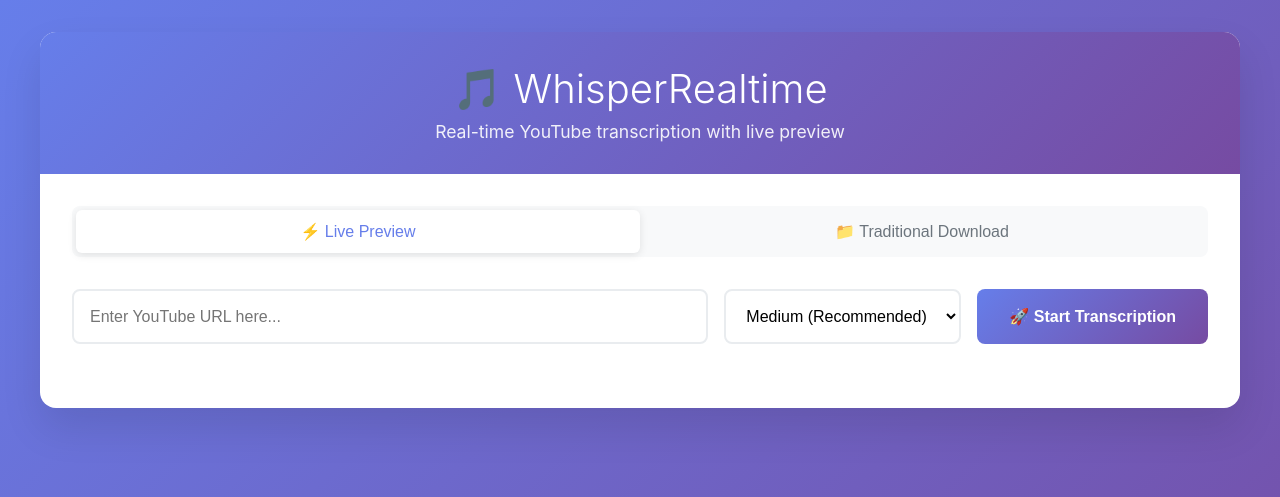
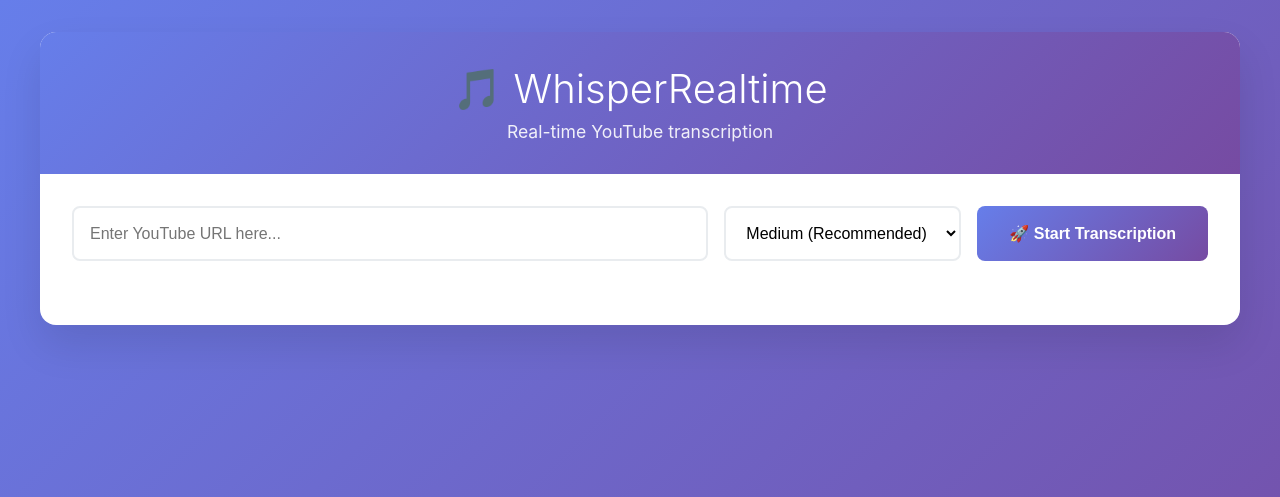
Before and after one commit to MinjaeKim09/whisperYTtoSRT, a FastAPI app: page / in a window 1280 px wide. Shown: the top 497 px of the page. Run offline with FastAPI, Linux system fonts and the light colour scheme.

Commit message:
Remove mode selector and simplify UI to show live preview by default
- Remove mode selector buttons and related CSS
- Remove traditional download mode functionality
- Show live preview by default with download option after completion
- Clean up unused progress bar components
- Simplify JavaScript to only use WebSocket live transcription

```diff
--- a/templates/index.html
+++ b/templates/index.html
@@ -44,35 +44,7 @@
             padding: 2rem;
         }
 
-        .mode-selector {
-            display: flex;
-            background: #f8f9fa;
-            border-radius: 8px;
-            padding: 4px;
-            margin-bottom: 2rem;
-        }
 
-        .mode-button {
-            flex: 1;
-            padding: 12px 24px;
-            border: none;
-            background: transparent;
-            border-radius: 6px;
-            cursor: pointer;
-            transition: all 0.3s ease;
-            font-size: 1rem;
-            font-weight: 500;
-        }
-
-        .mode-button.active {
-            background: white;
-            box-shadow: 0 2px 8px rgba(0,0,0,0.1);
-            color: #667eea;
-        }
-
-        .mode-button:not(.active) {
-            color: #6c757d;
-        }
 
         .input-section {
             margin-bottom: 2rem;
@@ -166,21 +138,7 @@
             color: #0c5460;
         }
 
-        .progress-bar {
-            width: 100%;
-            height: 8px;
-            background: #e9ecef;
-            border-radius: 4px;
-            overflow: hidden;
-            margin: 1rem 0;
-        }
 
-        .progress-fill {
-            height: 100%;
-            background: linear-gradient(135deg, #667eea 0%, #764ba2 100%);
-            width: 0%;
-            transition: width 0.3s ease;
-        }
 
         .preview-section {
             display: none;
@@ -312,19 +270,11 @@
     <div class="container">
         <div class="header">
             <h1>🎵 WhisperRealtime</h1>
-            <p>Real-time YouTube transcription with live preview</p>
+            <p>Real-time YouTube transcription</p>
         </div>
 
         <div class="content">
-            <!-- Mode Selector -->
-            <div class="mode-selector">
-                <button class="mode-button active" data-mode="live">
-                    ⚡ Live Preview
-                </button>
-                <button class="mode-button" data-mode="traditional">
-                    📁 Traditional Download
-                </button>
-            </div>
+
 
             <!-- Input Section -->
             <div class="input-section">
@@ -347,9 +297,6 @@
             <div class="status-section">
                 <div class="status-card" id="statusCard">
                     <div id="statusMessage">Ready to transcribe</div>
-                    <div class="progress-bar" id="progressBar" style="display: none;">
-                        <div class="progress-fill" id="progressFill"></div>
-                    </div>
                 </div>
             </div>
 
@@ -380,7 +327,6 @@
     <script>
         // Global variables
         let websocket = null;
-        let currentMode = 'live';
         let segmentCount = 0;
         let srtContent = '';
 
@@ -390,22 +336,11 @@
         const startButton = document.getElementById('startButton');
         const statusCard = document.getElementById('statusCard');
         const statusMessage = document.getElementById('statusMessage');
-        const progressBar = document.getElementById('progressBar');
-        const progressFill = document.getElementById('progressFill');
         const previewSection = document.getElementById('previewSection');
         const previewContent = document.getElementById('previewContent');
         const previewStats = document.getElementById('previewStats');
         const downloadSection = document.getElementById('downloadSection');
         const downloadButton = document.getElementById('downloadButton');
-
-        // Mode switching
-        document.querySelectorAll('.mode-button').forEach(button => {
-            button.addEventListener('click', () => {
-                document.querySelectorAll('.mode-button').forEach(b => b.classList.remove('active'));
-                button.classList.add('active');
-                currentMode = button.dataset.mode;
-            });
-        });
 
         // Main transcription function
         async function startTranscription() {
@@ -421,11 +356,7 @@
             startButton.disabled = true;
             startButton.innerHTML = '<span class="spinner"></span>Processing...';
 
-            if (currentMode === 'live') {
-                await startLiveTranscription(url, modelSize);
-            } else {
-                await startTraditionalTranscription(url, modelSize);
-            }
+            await startLiveTranscription(url, modelSize);
         }
 
         // Live transcription with WebSocket
@@ -467,38 +398,7 @@
             }
         }
 
-        // Traditional transcription with HTTP
-        async function startTraditionalTranscription(url, modelSize) {
-            try {
-                showStatus('info', 'Processing video... This may take a few minutes.');
-                progressBar.style.display = 'block';
 
-                const response = await fetch('/generate-srt', {
-                    method: 'POST',
-                    headers: {
-                        'Content-Type': 'application/json',
-                    },
-                    body: JSON.stringify({ url: url })
-                });
-
-                if (!response.ok) {
-                    const error = await response.json();
-                    throw new Error(error.detail || 'Transcription failed');
-                }
-
-                const blob = await response.blob();
-                const downloadUrl = window.URL.createObjectURL(blob);
-
-                showDownload(downloadUrl);
-                showStatus('success', 'Transcription completed successfully!');
-
-            } catch (error) {
-                showStatus('error', error.message);
-            } finally {
-                resetButton();
-                progressBar.style.display = 'none';
-            }
-        }
 
         // Handle WebSocket messages
         function handleWebSocketMessage(data) {
@@ -581,8 +481,6 @@
             statusCard.classList.remove('show');
             previewSection.classList.remove('show');
             downloadSection.classList.remove('show');
-            progressBar.style.display = 'none';
-            progressFill.style.width = '0%';
             previewContent.innerHTML = `
                 <div style="text-align: center; color: #6c757d; padding: 2rem;">
                     Transcription segments will appear here in real-time...
```
